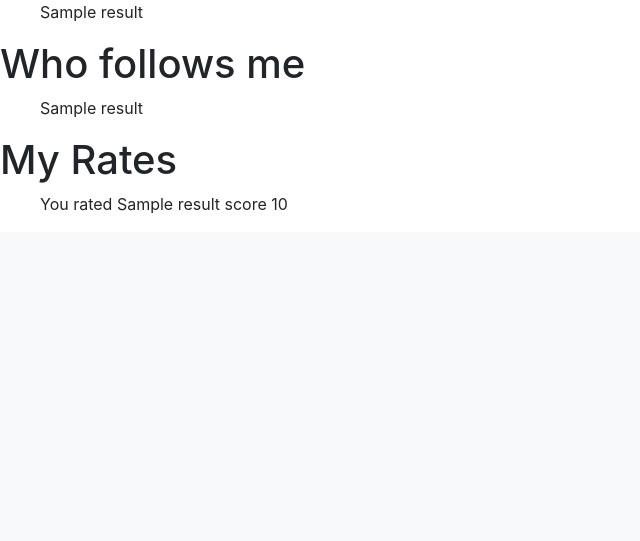
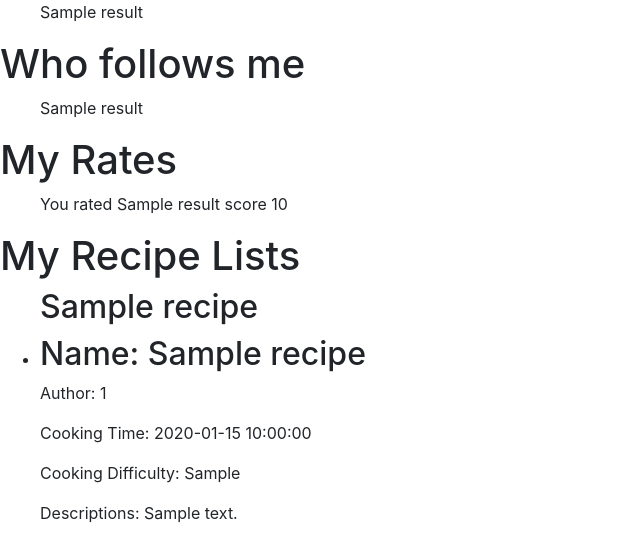
Before and after one commit to michaelzhj/receipt_web, a Flask app: template templates/profile.html in a window 1280 px wide. Shown: the part 960-1501 px from the top of the page, without its empty margins (0-640 px from the left). Before the commit the page ends 1173 px from the top, so only its background shows below. Run offline with Flask 3, Linux system fonts and the light colour scheme; the template is opened without the code that fills it: most values are stand-ins (such as "Sample title", 1, 10 or a date in 2020); parts of the project's set-up code (start-up, migrations or seed data) failed here and were passed over; some libraries are stand-ins or nearby versions.

Commit message:
20240401

```diff
--- a/templates/profile.html
+++ b/templates/profile.html
@@ -106,5 +106,25 @@
     {% else %}
         <p>No results found.</p>
     {% endif %}
+
+    <h1>My Recipe Lists</h1>
+    {% if recipe_lists %}
+        <ul>
+        {% for list in recipe_lists %}
+            <h2>{{list['rl_name']}}</h2>
+            {% for result in list['recipes'] %}
+                <li>
+                    <h2>Name: {{ result['recipe_name'] }}</h2>
+                    <p>Author: {{ result['author_id'] }}</p>
+                    <p>Cooking Time: {{ result['cooking_time'] }}</p>
+                    <p>Cooking Difficulty: {{ result['cooking_difficulty'] }}</p>
+                    <p>Descriptions: {{ result['descriptions'] }}</p>
+                </li>
+            {% endfor %}
+        {% endfor %}
+        </ul>
+    {% else %}
+        <p>No results found.</p>
+    {% endif %}
 </body>
 {% endblock %}
```
Also changed, not shown: templates/home.html (+14 -5 lines), 2 other files.
